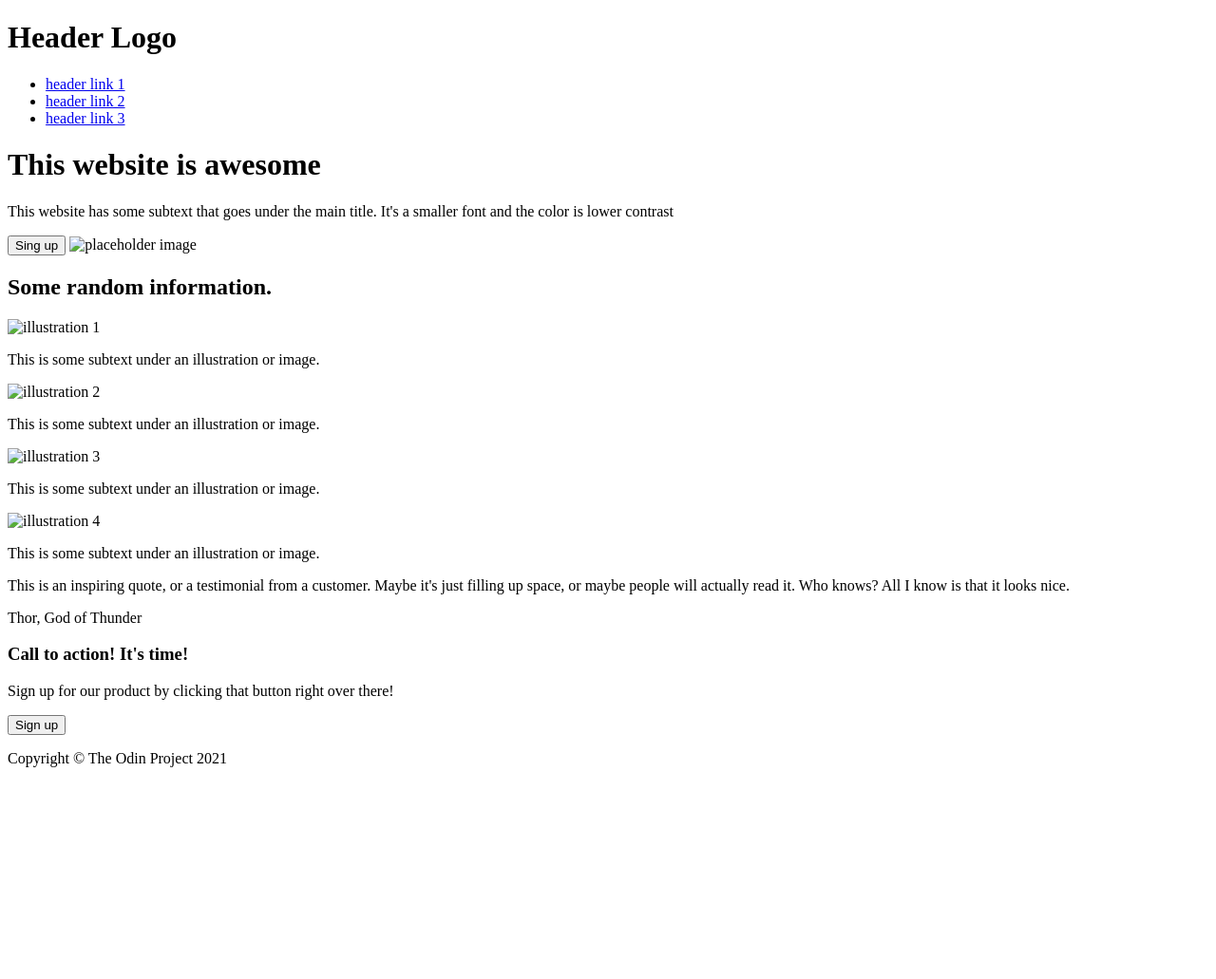
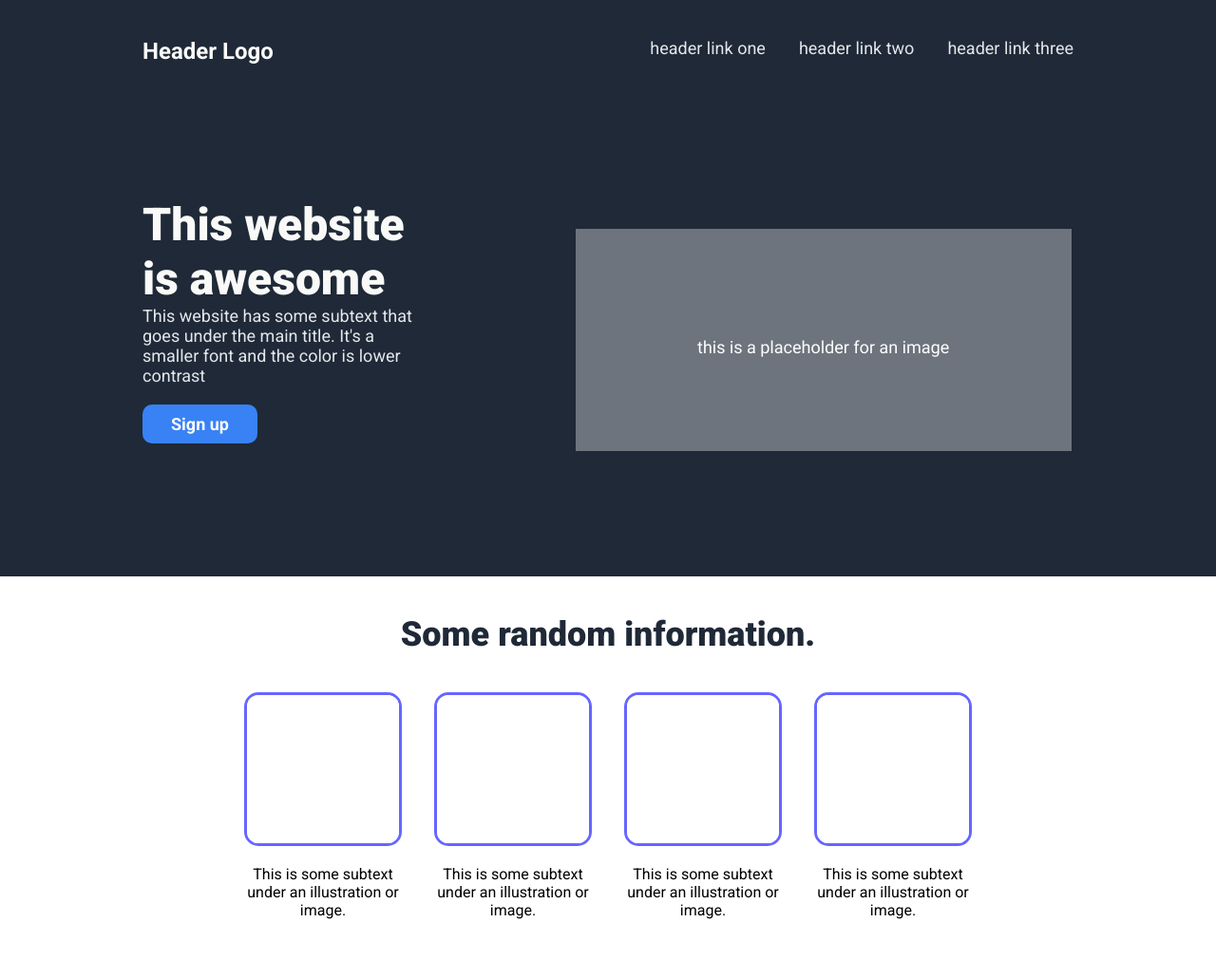
Before and after one commit to dilawarr/odin-landing-page, a plain HTML site: page index.html in a window 1280 px wide. Shown: the top 1031 px of the page at 95% size. Before the commit the page ends 824 px from the top, so only its background shows below. Drawn offline with Linux system fonts and the light colour scheme.

Commit message:
Add style declarations

```diff
--- /dev/null
+++ b/css/styles.css
@@ -0,0 +1,179 @@
+@import url('https://fonts.googleapis.com/css2?family=Roboto:ital,wght@0,100;0,300;0,400;0,500;0,700;0,900;1,100;1,300;1,400;1,500;1,700;1,900&display=swap');
+
+* {
+    margin: 0;
+    padding: 0;
+    font-family: Roboto, sans-serif;
+}
+
+body {
+    display: flex;
+    flex-direction: column;
+}
+
+.nav, .hero, .footer {
+    background-color: #1F2937;
+}
+
+.hero-text, .logo {
+    color: #F9FAF8;
+}
+
+.hero-text {
+    font-size: 48px;
+    font-weight: 900;
+}
+
+.logo {
+    font-size: 24px;
+}
+
+a {
+    text-decoration: none;
+}
+
+.hero-subtext, a, .footer {
+    color: #E5E7EB;
+    font-size: 18px;
+}
+
+button {
+    border: none;
+}
+
+.sign-up-button, .modal {
+    background-color: #3882F6;
+    color: #F9FAF8;
+    font-size: 18px;
+    border-radius: 10px;
+}
+
+.sign-up-button {
+    margin: 20px 0;
+    font-weight: 700;
+    padding: 10px 30px;
+    max-width: 125px;
+}
+
+.nav {
+    display: flex;
+    justify-content: space-between;
+}
+
+ul {
+    display: flex;
+    /* justify-content: space-around; */
+    gap: 35px;
+    list-style: none;
+}
+
+div {
+    padding: 40px 150px 60px 150px;
+}
+
+.hero {
+    display: flex;
+    justify-content: center;
+    align-items: center;
+    padding-left: 0;
+}
+
+.hero-container {
+    flex-grow: 1;
+    max-width: 500px;
+}
+
+.footer {
+    display: flex;
+    justify-content: center;
+    align-items: center;
+    padding: 50px 0;
+}
+
+.info-img {
+    border: solid 3px rgb(102, 102, 255);
+    border-radius: 15px;
+}
+
+.information {
+    padding-left: 0;
+    padding-right: 0;
+    display: flex;
+    justify-content: center;
+    align-items: center;
+    flex-direction: column;
+}
+
+.information-heading {
+    color: #1F2937;
+    font-size: 36px;
+    font-weight: 900;
+}
+
+.card-container {
+    display: flex;
+    justify-content: center;
+    align-items: center;
+    flex-wrap: wrap;
+    gap: 20px;
+}
+
+.info-card {
+    padding: 0;
+    margin: 0;
+    display: flex;
+    flex-direction: column;
+    justify-content: center;
+    align-items: center;
+    max-width: 180px;
+    text-align: center;
+    gap: 20px;
+}
+
+.quote {
+    background-color: #E5E7EB;
+    font-size: 36px;
+    color: #1F2937;
+    font-weight: 300;
+    font-style: italic;
+    display: flex;
+    flex-direction: column;
+    justify-content: center;
+    /* align-items: center; */
+    padding: 100px;
+}
+
+.quote-text {
+    max-width: 800px;
+    align-self: center;
+}
+
+.quote-author{
+    font-style: normal;
+    font-weight: 500;
+    font-size: 24px;
+    align-self: flex-end;
+    margin-right: 400px;
+}
+
+.advertisement {
+    padding: 100px;
+}
+
+.modal {
+    padding: 10px;
+    display: flex;
+    justify-content: space-between;
+}
+
+.ad-button {
+    background-color: #3882F6;
+    color: #F9FAF8;
+    border: 3px solid #F9FAF8;
+    border-radius: 10px;
+    align-self: center;
+    margin-right: 100px;
+    font-weight: 700;
+    padding: 10px 40px;
+    font-size: 18px;
+}
--- a/index.html
+++ b/index.html
@@ -3,42 +3,56 @@
 <head>
     <meta charset="UTF-8">
     <meta name="viewport" content="width=device-width, initial-scale=1.0">
-    <title>Landing Page</title>
+    <link rel="stylesheet" href="css/styles.css">
 </head>
 <body>
     <div class="nav">
         <h1 class="logo">Header Logo</h1>
         <ul>
-            <li><a href="https://google.com">header link 1</a></li>
-            <li><a href="https://google.com">header link 2</a></li>
-            <li><a href="https://google.com">header link 3</a></li>
+            <li><a href="https://google.com">header link one</a></li>
+            <li><a href="https://google.com">header link two</a></li>
+            <li><a href="https://google.com">header link three</a></li>
         </ul>
     </div>
     <div class="hero">
+        <div class="hero-container">
             <h1 class="hero-text">This website is awesome</h1>
             <p class="hero-subtext">This website has some subtext that goes under the main title. It's a smaller font and the color is lower contrast</p>
-        <button class="sign-up-button">Sing up</button>
-        <img src="#" alt="placeholder image">
+            <button class="sign-up-button">Sign up</button>
+        </div>
+        <img src="imgs/placeholder-image.png" alt="placeholder image">
     </div>
     <div class="information">
         <h2 class="information-heading">Some random information.</h2>
-        <img src="#" alt="illustration 1">
+        <div class="card-container">
+            <div class="info-card">
+                <img src="imgs/blank-page.png" alt="illustration 1" class="info-img">
                 <p>This is some subtext under an illustration or image.</p>
-        <img src="#" alt="illustration 2">
+            </div>
+            <div class="info-card">
+                <img src="imgs/blank-page.png" alt="illustration 2" class="info-img">
                 <p>This is some subtext under an illustration or image.</p>
-        <img src="#" alt="illustration 3">
+            </div>
+            <div class="info-card">
+                <img src="imgs/blank-page.png" alt="illustration 3" class="info-img">
                 <p>This is some subtext under an illustration or image.</p>
-        <img src="#" alt="illustration 4">
+            </div>
+            <div class="info-card">
+                <img src="imgs/blank-page.png" alt="illustration 4" class="info-img">
                 <p>This is some subtext under an illustration or image.</p>
+            </div>
+        </div>
     </div>
     <div class="quote">
         <p class="quote-text">This is an inspiring quote, or a testimonial from a customer. Maybe it's just filling up space, or maybe people will actually read it. Who knows? All I know is that it looks nice.</p>
-        <p class="quote-author">Thor, God of Thunder</p>
+        <p class="quote-author">-Thor, God of Thunder</p>
     </div>
     <div class="advertisement">
         <div class="modal">
+            <div class="modal-text">
                 <h3 class="ad-heading">Call to action! It's time!</h3>
                 <p class="ad-text">Sign up for our product by clicking that button right over there!</p>
+            </div>
             <button class="ad-button">Sign up</button>
         </div>
     </div>
```
Also changed, not shown: imgs/blank-page.png (added), imgs/blank-white.png (added), imgs/placeholder-image.png (added). Lines whose indentation alone changed are shown as unchanged.
